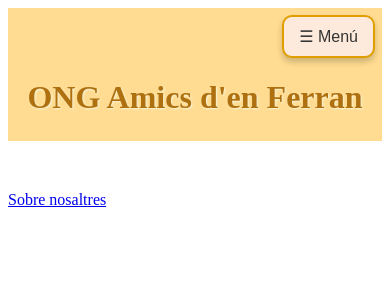
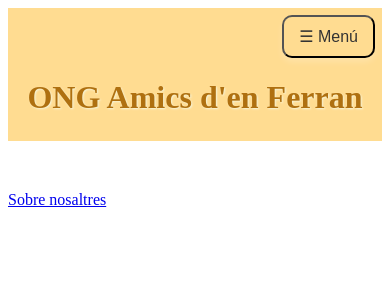
Before and after one commit to ONGAmicsdenFerran/ONGAmicsdenFerran, an Angular app: page /home in a window 390 px wide. Shown: the top 300 px of the page. Built offline with nearby package versions, Linux system fonts and the light colour scheme.

Commit message:
Quito el color del button del menú

```diff
--- a/src/app/shared/components/menu/menu.component.scss
+++ b/src/app/shared/components/menu/menu.component.scss
@@ -3,7 +3,6 @@
   justify-content: center;
   align-items: center;
   padding: 10px;
-  box-sizing: border-box;
 }
 
 .menu-tabs {
@@ -37,18 +36,12 @@
   transition: color 0.3s ease;
 }
 
-.menu-tabs a:hover {
-  color: #e09e00;
-}
-
 .menu-button-container {
   display: none;
 }
 
 .menu-button {
-  background-color: #ffb700;
   color: #333333;
-  border: 2px solid #e09e00;
   padding: 10px 15px;
   border-radius: 10px;
   font-size: 16px;
@@ -56,7 +49,6 @@
 }
 
 .menu-button:hover {
-  background-color: #e09e00;
   color: white;
 }
 
@@ -90,11 +82,6 @@
   text-decoration: none;
 }
 
-.menu-dropdown li a:hover {
-  background-color: #e09e00;
-  color: white;
-}
-
 @media (max-width: 768px) {
   .menu-tabs {
     display: none;
@@ -110,13 +97,13 @@
   }
 
   .menu-button {
-    background-color: #fdeadc;
+    background-color: transparent;
     color: #333333;
     padding: 10px 15px;
     border-radius: 10px;
     font-size: 16px;
     cursor: pointer;
-    box-shadow: 0 4px 6px rgba(0, 0, 0, 0.2);
-    transition: all 0.3s ease;
+    box-shadow: 0 4px 6px rgba(255, 255, 255, 0.2);
+    outline: none;
   }
 }
```
